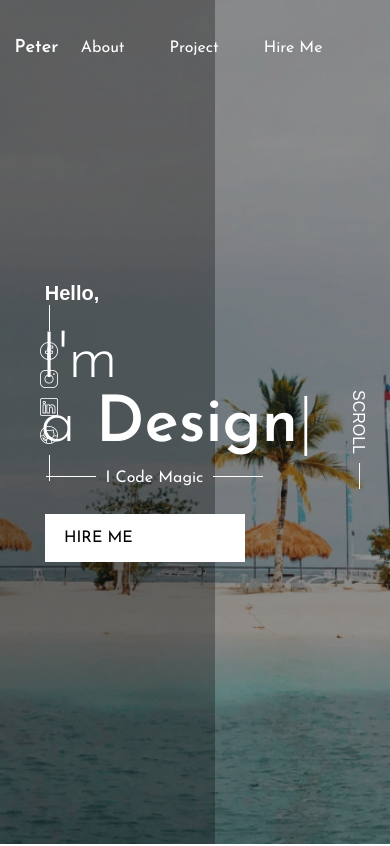
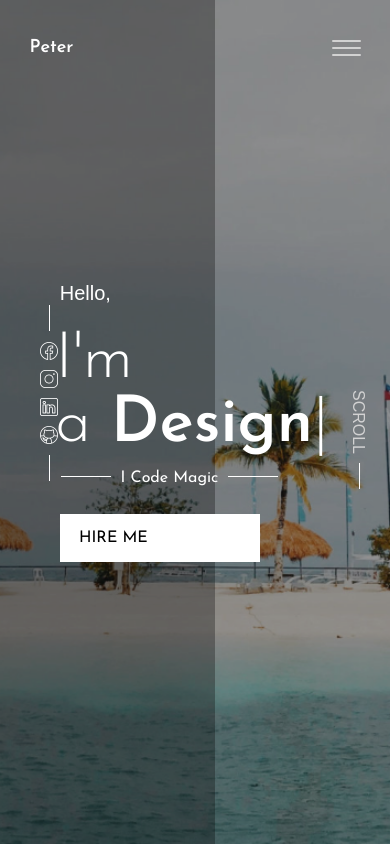
Before and after one commit to petrusmint/portfolio, a Next.js app: page / in a window 390 px wide. Shown: the top 846 px of the page. Built offline with nearby package versions, Linux system fonts and the light colour scheme; a web font is replaced by a local one.

Commit message:
Added Responsiveness on Navbar

```diff
--- a/components/Navbar.jsx
+++ b/components/Navbar.jsx
@@ -26,9 +26,13 @@ const Navbar = () => {
             <Link href="/"><h1><a href="/#">Peter</a></h1></Link>
           </div>
           <div className="menu-links">
-            <Link href="#about"><a href="/#">About</a></Link>
-            <Link href="#project"><a href="/#">Project</a></Link>
-            <Link href="#hire"><a href="/#">Hire Me</a></Link>
+            <label htmlFor="nav-toggle" className="nav-toggle-label"><span /></label>
+            <input type="checkbox" id="nav-toggle" className="nav-toggle" />
+            <ul>
+              <li><Link href="#about"><a href="/#">About</a></Link></li>
+              <li><Link href="#project"><a href="/#">Project</a></Link></li>
+              <li><Link href="#hire"><a href="/#">Hire Me</a></Link></li>
+            </ul>
           </div>
         </div>
       </div>
--- a/pages/index.js
+++ b/pages/index.js
@@ -1,4 +1,6 @@
+import Head from 'next/head'
 import Proptypes from 'prop-types'
+
 import Banner from '../components/Banner'
 import About from '../components/About'
 import Skills from '../components/Skills'
@@ -11,6 +13,15 @@ export default function Home({
 }) {
   return (
     <>
+      <Head>
+        <meta charSet="UTF-8" />
+        <meta name="description" content="Hi, welcome to my portfolio. Don't hesitate to contact me for a job. Thank you and have a nice day" />
+        <meta name="keywords" content="Portfolio" />
+        <meta name="author" content="Peter Paul Villarino" />
+        <meta name="viewport" content="width=device-width, initial-scale=1.0" />
+        <link rel="shortcut icon" type="image/jpg" href="/favicon.png" />
+        <title>Peter Paul Villarino</title>
+      </Head>
       <Banner socials={socials} />
       <About />
       <Skills />
--- a/styles/Home.module.scss
+++ b/styles/Home.module.scss
@@ -1,3 +1,5 @@
+@use "variables" as *;
+
 .banner {
   height: 100vh;
   background: url('../public/banner.png');
@@ -51,6 +53,7 @@
       font-family: 'Cantarell', sans-serif;
       font-size: 1.25rem;
       padding-bottom: 1.2em;
+      font-weight: 300;
     }
 
     p {
@@ -174,7 +177,7 @@
 
     a {
       text-decoration: none;
-      color: var(--clr-white);
+      color: var(--clr-dirty-white);
     }
 
     &::after {
@@ -188,3 +191,9 @@
     }
   }
 }
+
+// @media screen and (max-width: $vw-lg) {
+//   .banner {
+//     background-color: red;
+//   }
+// }
--- a/styles/Projects.module.scss
+++ b/styles/Projects.module.scss
@@ -2,8 +2,8 @@
     align-items: center;
     background: var(--clr-white);
     display: flex;
-    height: 100vh;
-    padding: 40px 0;
+    height: auto;
+    padding: 50px 0 80px;
 
 
     .projectCont {
--- a/styles/globals.scss
+++ b/styles/globals.scss
@@ -1,3 +1,4 @@
+@use "variables" as *;
 @import url('https://fonts.googleapis.com/css2?family=Cantarell:wght@400;700&family=Josefin+Sans:wght@300;400;500;600&display=swap');
 
 :root {
@@ -5,6 +6,7 @@
   --clr-black: #000;
   --clr-gray: #e0e0e0;
   --clr-gray-gray: #e6e6e6;
+  --clr-dirty-white: #d2d2d2;
   --clr-dark-gray: #1e1e1e;
   --clr-great-dark: #191919;
   --clr-gray97: #f7f7f7;
@@ -24,6 +26,7 @@ body {
   margin: 0 auto;
   font-family: 'Josefin Sans', sans-serif;
   overflow-x: hidden;
+  caret-color: transparent;
 }
 
 h1, h2, h3, h4, h5, p, span, strong{
@@ -32,24 +35,8 @@ h1, h2, h3, h4, h5, p, span, strong{
   white-space: initial;
 }
 
-.container {
-  max-width: 1140px;
-  margin: 0 auto;
-  padding-left: 15px;
-  padding-right: 15px;
-  margin-left: auto;
-  margin-right: auto;
-  white-space: nowrap;
-  width: 100%;
-  padding: 0;
-}
-
 .flex {
   display: flex;
-}
-
-.container.nav-cont {
-  max-width: 1380px;
 }
 
 nav {
@@ -67,7 +54,7 @@ nav {
 
   a {
     text-decoration: none;
-    color: #fff;
+    color: var(--clr-dirty-white);
 
     &:hover {
       cursor: pointer;
@@ -80,21 +67,67 @@ nav {
     h1 {
       margin: 0 auto;
       font-size: 1.125em;
+
+      a {
+        color: var(--clr-white);
+      }
     }
   }
 
   .menu-links {
-    margin-right: 6em;
     align-items: center;
     display: flex;
 
-    a {
-      font-size: 1rem;
-      margin: 0 1.4em;
+    .nav-toggle {
+        display: none;
+    }
 
-      &:last-child{
-        margin-right: 0;
-      }
+    .nav-toggle-label {
+        display: none;
+    }
+
+    .nav-toggle-label span,
+    .nav-toggle-label span::before,
+    .nav-toggle-label span::after {
+        width: 1.8em;
+        height: 2px;
+        background-color: var(--clr-dirty-white);
+        border-radius: 3px;
+        display: block;
+        position: relative;
+    }
+
+    .nav-toggle-label span::before,
+    .nav-toggle-label span::after {
+        content: '';
+        position: absolute;
+
+    }
+
+    .nav-toggle-label span::before {
+        bottom: 7px;
+    }
+
+    .nav-toggle-label span::after {
+        top: 7px;
+    }
+
+    ul {
+        padding: 0;
+        margin: 0;
+
+        li {
+            display: inline-block;
+
+            a {
+              font-size: 0.8rem;
+              margin: 0 1.4em;
+
+              &:last-child{
+                margin-right: 0;
+              }
+            }
+        }
     }
   }
 }
@@ -104,8 +137,22 @@ nav.active {
   box-shadow: 1px -2px 10px #636363;
   top: 0px;
 
+  .logo {
+    h1 {
+      a {
+        color: #191919;
+      }
+    }
+  }
+
   a {
     color: #191919;
+  }
+
+  .menu {
+    .nav-toggle:checked ~ ul {
+      background: var(--clr-white);
+    }
   }
 }
 
@@ -183,3 +230,41 @@ footer {
     }
   }
 }
+
+@media screen and (max-width: $vw-sm) {
+  nav {
+    .menu {
+      .nav-toggle-label {
+        display: unset;
+      }
+
+      .nav-toggle:checked ~ ul {
+        transform: translateY(0);
+      }
+
+      ul {
+        background: none;
+        padding: 0em;
+        display: block;
+        position: absolute;
+        left: 0;
+        right: 0;
+        margin: 0 auto;
+        top: 48px;
+        transform: translateY(-217px);
+        transition: transform 0.2s;
+        z-index: -1;
+
+        li {
+            padding: 0.5rem;
+            display: block;
+
+            a {
+                padding: 0 0.5em;
+                font-size: 0.8rem;
+            }
+        }
+      }
+    }
+  }
+}
--- /dev/null
+++ b/styles/variables.scss
@@ -0,0 +1,46 @@
+$vw-xlg: 1430px;
+$vw-lg: 1199px;
+$vw-md: 991px;
+$vw-sm: 767px;
+$vw-xs: 575px;
+
+.container {
+    max-width: 1140px;
+    margin: 0 auto;
+    padding-left: 15px;
+    padding-right: 15px;
+    margin-left: auto;
+    margin-right: auto;
+    white-space: nowrap;
+    width: 100%;
+    padding: 0;
+}
+
+.container.nav-cont {
+    max-width: 1380px;
+}
+
+.container, .container.nav-cont {
+    @media screen and (max-width: $vw-xlg) {
+        max-width: 1180px;
+    }
+
+    @media screen and (max-width: $vw-lg) {
+        max-width: 960px;
+    }
+
+    @media screen and (max-width: $vw-md) {
+        max-width: 720px;
+    }
+
+    @media screen and (max-width: $vw-sm) {
+        max-width: 540px;
+    }
+
+    @media screen and (max-width: $vw-xs) {
+        max-width: 100%;
+        padding-left: 15px;
+        padding-right: 15px;
+        width: auto;
+    }
+}
```
Also changed, not shown: .eslintrc.json, public/favicon.png (added).
